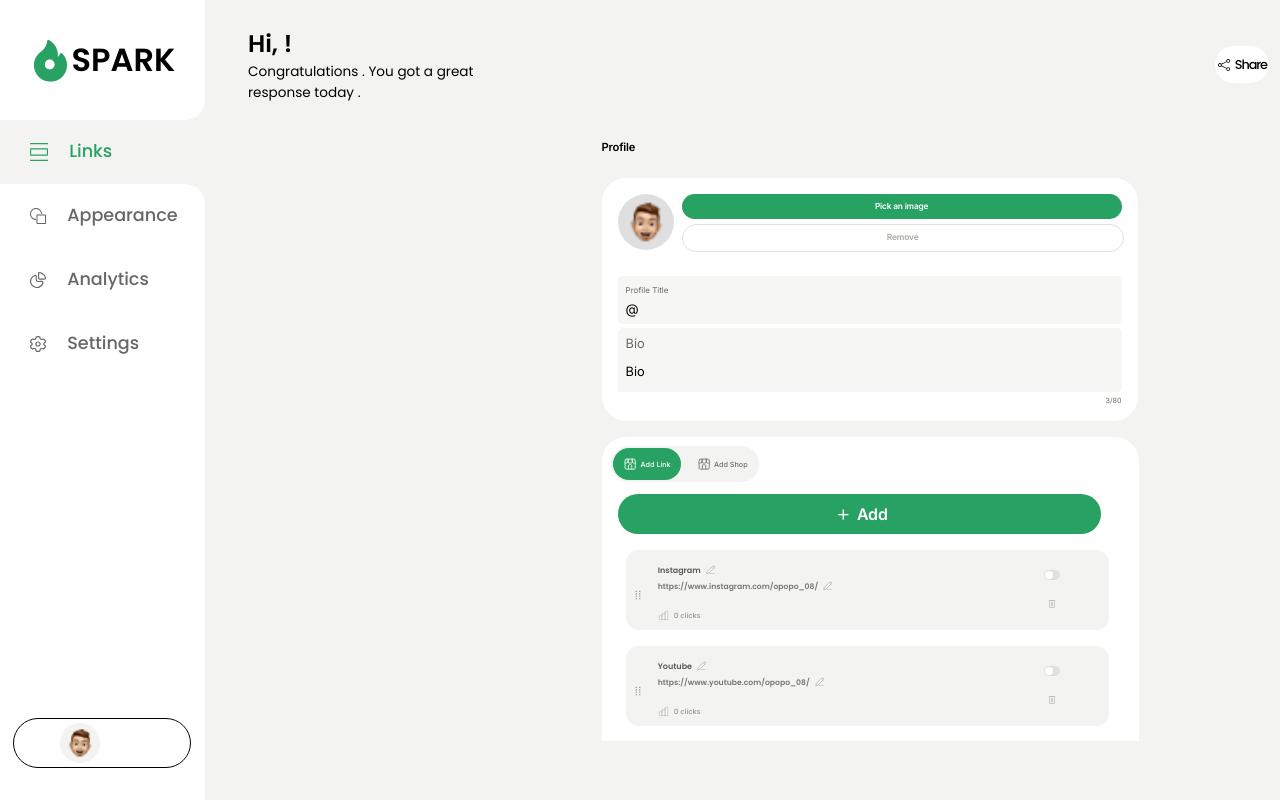
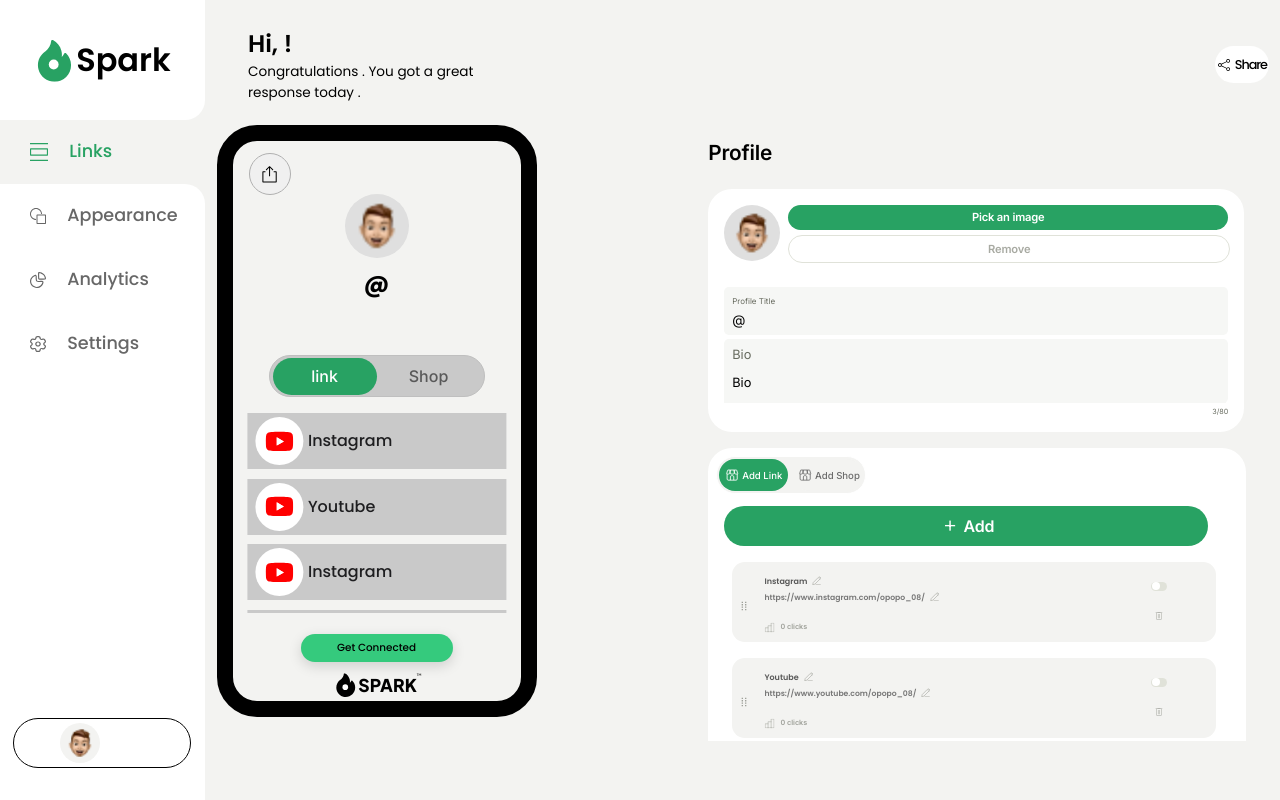
Before and after one commit to Mayank9001/LinkTree-mlm, a React (Vite) app in the folder frontend/: page /settings in a window 1280 px wide. Both pictures are taken after a click on the link "Links". Built offline with nearby package versions, Linux system fonts and the light colour scheme; no server answers.

Commit message:
`Refactor link model schema: update field names and types`

```diff
--- a/frontend/src/components/Navbar.jsx
+++ b/frontend/src/components/Navbar.jsx
@@ -2,6 +2,7 @@
 import styles from "./styles/Navbar.module.css";
 import { useNavigate } from "react-router-dom";
 import logo from "../assets/logo.svg";
+import { toast } from "react-toastify";
 import { getProfile } from "../services/profile.services";
 import { userDetails } from "../services/user.services";
 import useIsMobile from "../components/hooks/useIsMobile";
@@ -47,7 +48,7 @@
         }}
       >
         <img src={logo} />
-        SPARK
+        Spark
       </div>
       <a
         className={`${styles.blocks} ${
--- a/frontend/src/components/Preview.jsx
+++ b/frontend/src/components/Preview.jsx
@@ -2,10 +2,12 @@
 import { RxCross1 } from "react-icons/rx";
 import styles from "./styles/Preview.module.css";
 import Boy from "../assets/Boy.png";
+import logo from "../assets/logo.svg";
 import { toast } from "react-toastify";
 import { useNavigate } from "react-router-dom";
 import Spark from "../assets/Spark.png";
 import { getProfile, visitProfile } from "../services/profile.services";
+import useIsMobile from "../components/hooks/useIsMobile";
 const url = import.meta.env.VITE_FRONTEND_URL;
 const Preview = ({ onClose }) => {
   const [profile, setProfile] = useState({
@@ -29,6 +31,7 @@
       bgColor: "",
     },
   });
+  const isMobile = useIsMobile();
   const [logoutVisbile, setLogoutVisible] = useState(false);
   const [isLinkActive, setIsLinkActive] = useState(true);
   const navigate = useNavigate();
@@ -125,7 +128,10 @@
         className={styles.main}
         style={{ backgroundColor: profile.themes.bgColor }}
       >
-        <div className={styles.header}>
+        <div
+          className={styles.header}
+          style={{ display: !isMobile ? "none" : "" }}
+        >
           <img src={Spark} className={styles.logo} alt="logo" />
           <img
             src={
@@ -213,10 +219,15 @@
             <div
               className={styles.showLinks}
               style={{
-                height: `${Math.min(
-                  4.5 * (isLinkActive ? appLinks : shopLinks).length,
-                  9
-                )}rem`,
+                height: isMobile
+                  ? `${Math.min(
+                      4.5 * (isLinkActive ? appLinks : shopLinks).length,
+                      9
+                    )}rem`
+                  : `${Math.min(
+                      4 * (isLinkActive ? appLinks : shopLinks).length,
+                      12.5
+                    )}rem`,
               }}
             >
               {(isLinkActive ? appLinks : shopLinks).map((link, key) => (
@@ -265,11 +276,47 @@
               ))}
             </div>
           </div>
-          <button className={styles.connected} onClick={handleConnected}>
+          <button className={isMobile?styles.connected:styles.deskconnected} onClick={handleConnected}>
             Get Connected
           </button>
+          <div
+            className={styles.icon}
+            style={{ display: isMobile ? "none" : "" }}
+          >
+            <svg
+              width="25"
+              height="24"
+              viewBox="0 0 25 24"
+              fill="none"
+              xmlns="http://www.w3.org/2000/svg"
+            >
+              <g clipPath="url(#clip0_197_238)">
+                <path
+                  d="M18.5201 7.77034C18.3615 7.6162 18.1389 7.54615 17.9212 7.58196C17.703 7.61764 17.5146 7.75462 17.4133 7.95118C17.0652 8.62743 16.6231 9.24889 16.1029 9.79826C16.1547 9.40141 16.1808 9.00219 16.1808 8.6019C16.1808 7.83383 16.0779 7.04344 15.8748 6.25239C15.2069 3.65413 13.4557 1.45681 11.0703 0.223887C10.8626 0.116582 10.6152 0.12035 10.4109 0.233934C10.2065 0.347566 10.0727 0.555897 10.0544 0.788927C9.86842 3.15011 8.6522 5.29827 6.71572 6.68398C6.6901 6.70245 6.66465 6.72115 6.63921 6.73975C6.58651 6.77831 6.53684 6.81478 6.49042 6.84538C6.48316 6.85022 6.47595 6.85515 6.46888 6.86022C5.25098 7.7322 4.24607 8.89456 3.56266 10.222C2.86822 11.5722 2.51611 13.0211 2.51611 14.5284C2.51611 15.2962 2.61905 16.0866 2.82208 16.8778C3.8935 21.048 7.64636 23.9606 11.9483 23.9606C17.149 23.9606 21.38 19.7293 21.38 14.5284C21.38 11.9637 20.3644 9.5636 18.5201 7.77034Z"
+                  fill="black"
+                />
+                <circle cx="11.4897" cy="14.1567" r="2.80172" fill="white" />
+              </g>
+              <defs>
+                <clipPath id="clip0_197_238">
+                  <rect
+                    width="23.8146"
+                    height="23.8146"
+                    fill="white"
+                    transform="translate(0.283691 0.145996)"
+                  />
+                </clipPath>
+              </defs>
+            </svg>
+            <span style={{ fontWeight: "800" }}>SPARK</span>
+            <span>TM</span>
+          </div>
         </div>
-        <div className={styles.cross} onClick={onClose}>
+        <div
+          className={styles.cross}
+          onClick={onClose}
+          style={{ display: !isMobile ? "none" : "" }}
+        >
           <RxCross1 color="black" size={16} />
         </div>
       </div>
--- a/frontend/src/components/styles/Navbar.module.css
+++ b/frontend/src/components/styles/Navbar.module.css
@@ -90,6 +90,7 @@
   border: none;
   border-radius: 1.5rem;
   display: flex;
+  cursor: pointer;
   flex-direction: row;
 }
 .logout button svg {
--- a/frontend/src/components/styles/Preview.module.css
+++ b/frontend/src/components/styles/Preview.module.css
@@ -1,3 +1,204 @@
+.main {
+  position: relative;
+  left: 0;
+  top: 0;
+  display: flex;
+  flex-direction: column;
+  z-index: 1000;
+  width: 100%;
+  height: 100%;
+}
+.content {
+  height: 100%;
+  overflow: hidden;
+  width: 100%;
+}
+.banner {
+  width: 100%;
+  height: 12rem;
+  margin-top: -0.1rem;
+  border-radius: 2.5rem;
+  border-top-left-radius: 0;
+  border-top-right-radius: 0;
+}
+.banner img {
+  width: 4rem;
+  height: 4rem;
+  border-radius: 50%;
+  background-color: #dfdfdf;
+  position: relative;
+  left: 50%;
+  top: 45%;
+  transform: translate(-50%, -50%);
+}
+.username {
+  width: 100%;
+  font-family: "Poppins";
+  font-weight: 700;
+  font-size: 1.5rem;
+  margin-top: 0.5rem;
+  line-height: 3.5rem;
+  letter-spacing: 0%;
+  position: relative;
+  top: 20%;
+  text-align: center;
+}
+.openLink {
+  display: none;
+  width: 2.5rem;
+  height: 2.5rem;
+  display: grid;
+  place-items: center;
+  border-radius: 50%;
+  background-color: #f0f0f0;
+  border: 0.2px solid #b0b0b0;
+  position: relative;
+  cursor: pointer;
+  left: 1rem;
+  bottom: 7.5rem;
+}
+/* .links {
+} */
+.toggleContainer {
+  display: flex;
+  flex-direction: row;
+  align-items: center;
+  justify-content: space-between;
+  width: 13rem;
+  height: 2.5rem;
+  background-color: #c9c9c9;
+  border-radius: 1.5rem;
+  border: 1px solid #bfbfbf;
+  position: relative;
+  left: 50%;
+  transform: translateX(-50%);
+  cursor: pointer;
+  font-size: 0.45rem;
+  margin-top: 1.5rem;
+  user-select: none;
+  font-family: "Inter";
+  font-weight: 500;
+  font-size: 1rem;
+  line-height: 1.3rem;
+  letter-spacing: 0%;
+  padding: 0 3px 0 3px;
+  text-align: center;
+}
+.toggleContainer span {
+  width: 6.5rem;
+  display: flex;
+  justify-content: center;
+  height: 2.325rem;
+  border-radius: 6rem;
+}
+.active {
+  align-items: center;
+  color: #ffffff;
+  transition: background-color 0.3s ease-in-out, color 0.3s ease-in-out;
+  background-color: #28a263;
+}
+.inactive {
+  display: flex;
+  align-items: center;
+  color: #595959;
+  transition: background-color 0.3s ease-in-out, color 0.3s ease-in-out;
+  display: flex;
+  align-items: center;
+}
+.showLinks {
+  margin-top: 1rem;
+  overflow-x: hidden;
+}
+.showLinks::-webkit-scrollbar{
+  width: 0;
+}
+.link {
+  background-color: #c9c9c9;
+  width: 90%;
+  height: 3.5rem;
+  position: relative;
+  left: 50%;
+  display: flex;
+  transform: translateX(-50%);
+  align-items: center;
+  border-radius: 6.25rem;
+  margin-bottom: 0.6rem;
+  font-family: "Poppins";
+  cursor: pointer;
+  font-weight: 500;
+  font-size: 1rem;
+  line-height: 1.5rem;
+  letter-spacing: 0%;
+  color: #1e1e20;
+}
+.link div {
+  width: 3rem;
+  margin-left: 0.5rem;
+  margin-right: 5px;
+  height: 3rem;
+  border-radius: 50%;
+  background-color: white;
+  display: grid;
+  place-items: center;
+}
+.cross {
+  background-color: white;
+  width: 1.5rem;
+  display: grid;
+  place-items: center;
+  border-radius: 50%;
+  box-shadow: 0px 4px 6.5px 0px #00000040;
+  height: 1.5rem;
+  position: fixed;
+  left: 50%;
+  top: 80vh;
+  transform: translateX(-50%);
+  z-index: 100;
+}
+.deskconnected {
+  position: absolute;
+  left: 50%;
+  top: 88%;
+  transform: translateX(-50%);
+  background-color: #35ca7d;
+  box-shadow: 0px 4px 12.8px 0px #00000026;
+  width: 9.5rem;
+  border: none;
+  height: 1.8rem;
+  border-radius: 1.5rem;
+  display: grid;
+  place-items: center;
+  cursor: pointer;
+  font-family: "Poppins";
+  font-weight: 500;
+  font-size: 0.65rem;
+  line-height: 1rem;
+  letter-spacing: 0%;
+  text-align: center;
+}
+.icon {
+  display: flex;
+  width: 50%;
+  flex-direction: row;
+  align-items: center;
+  font-family: "Plus Jakarta Sans";
+  font-weight: 500;
+  font-size: 1.1rem;
+  line-height: 1.4rem;
+  letter-spacing: 0%;
+  color: #000000;
+  position:absolute;
+  top: 95%;
+  left: 50%;
+  transform: translateX(-30%);
+}
+.icon span:nth-child(3) {
+  position: relative;
+  top: -10px;
+  font-size: 3.36px;
+  line-height: 4.24px;
+  letter-spacing: 0%;
+}
 @media screen and (max-width: 768px) {
   .main {
     position: relative;
@@ -73,7 +274,7 @@
     top: 45%;
     transform: translate(-50%, -50%);
   }
-  .username{
+  .username {
     width: 100%;
     font-family: "Poppins";
     font-weight: 700;
--- a/frontend/src/pages/Profile.jsx
+++ b/frontend/src/pages/Profile.jsx
@@ -369,12 +369,21 @@
             Hi, <span>{name}</span>!
             <h5>Congratulations . You got a great response today . </h5>
           </div>
-          <div className={styles.deskHeadershare} onClick={()=>{navigator.clipboard.writeText(url + "/profile/" + data.username)}}>
+          <div
+            className={styles.deskHeadershare}
+            onClick={() => {
+              navigator.clipboard.writeText(url + "/profile/" + data.username);
+            }}
+          >
             <BsShare size={12} /> Share
           </div>
         </div>
-        <div className={styles.preview}>
-          {/* <Preview data={data} /> */}
+        <div className={isMobile?"":styles.deskcontent}>
+          <div
+            className={styles.liveview}
+            style={{ display: !isMobile ? "" : "none" }}
+          >
+            <Preview data={data} />
           </div>
           <div className={styles.content}>
             <div className={styles.profile}>
@@ -543,7 +552,9 @@
                   </h6>
                 </div>
                 <div className={styles.custombg}>
-                <span className={styles.bgtitle}>Custom Background Color</span>
+                  <span className={styles.bgtitle}>
+                    Custom Background Color
+                  </span>
                   <div className={styles.bgBtns}>
                     <button
                       style={{ backgroundColor: "#342B26" }}
@@ -625,6 +636,8 @@
               <button onClick={handleSubmit}>Save</button>
             </div>
           </div>
+        </div>
+
         <div
           className={styles.preview}
           style={{ display: !isMobile ? "none" : "" }}
@@ -660,7 +673,7 @@
           </button>
         </div>
       </div>
-      {isPreviewOpen && <Preview onClose={() => setIsPreviewOpen(false)} />}
+      {isPreviewOpen && isMobile && <Preview onClose={() => setIsPreviewOpen(false)} />}
       {isAddLinkModalOpen && (
         <AddLinkModal onClose={() => setIsAddLinkModalOpen(false)} />
       )}
--- a/frontend/src/pages/styles/Profile.module.css
+++ b/frontend/src/pages/styles/Profile.module.css
@@ -51,6 +51,23 @@
   height: 2.3rem;
   border-radius: 2.6rem;
 }
+.deskcontent{
+  display: flex;
+  flex-direction: row;
+  gap: 10rem;
+  justify-content: space-evenly;
+}
+.liveview{
+  width: 18rem;
+  height: 35rem;
+  border-radius: 2.5rem;
+  margin-top: 2rem;
+  border: 1rem solid black;
+  overflow-y: auto;
+}
+.liveview::-webkit-scrollbar{
+  width: 0rem;
+}
 .content {
   width: 35rem;
   display: flex;
@@ -58,7 +75,6 @@
   flex-direction: column;
   overflow-y: scroll;
   overflow-x: hidden;
-  margin-left: calc(86vw - 44rem);
   margin-top: 3rem;
 }
 .content::-webkit-scrollbar {
@@ -84,8 +100,8 @@
 .protitle {
   font-family: "Inter";
   font-weight: 600;
-  font-size: 0.7rem;
-  line-height: 0.8rem;
+  font-size: 1.3rem;
+  line-height: 1.5rem;
   letter-spacing: -0.22px;
   margin-bottom: 1.5rem;
   color: #000000;
@@ -114,7 +130,7 @@
   color: #ffffff;
   font-family: "Inter";
   font-weight: 600;
-  font-size: 0.52rem;
+  font-size: 0.7rem;
   line-height: 0.8rem;
   letter-spacing: -0.18px;
 }
@@ -124,7 +140,7 @@
   color: #a8aaa2;
   font-family: "Inter";
   font-weight: 600;
-  font-size: 0.53rem;
+  font-size: 0.7rem;
   line-height: 0.8rem;
   letter-spacing: -0.18px;
   text-align: center;
@@ -247,7 +263,7 @@
   margin-top: 0.5rem;
   position: relative;
   cursor: pointer;
-  font-size: 0.45rem;
+  font-size: 0.6rem;
   user-select: none;
   font-family: "Inter";
   font-weight: 500;
```
Also changed, not shown: frontend/src/pages/Appearance.jsx (+34 -5 lines), frontend/src/pages/styles/Appearance.module.css (+21 -2 lines). Lines whose indentation alone changed are shown as unchanged.
